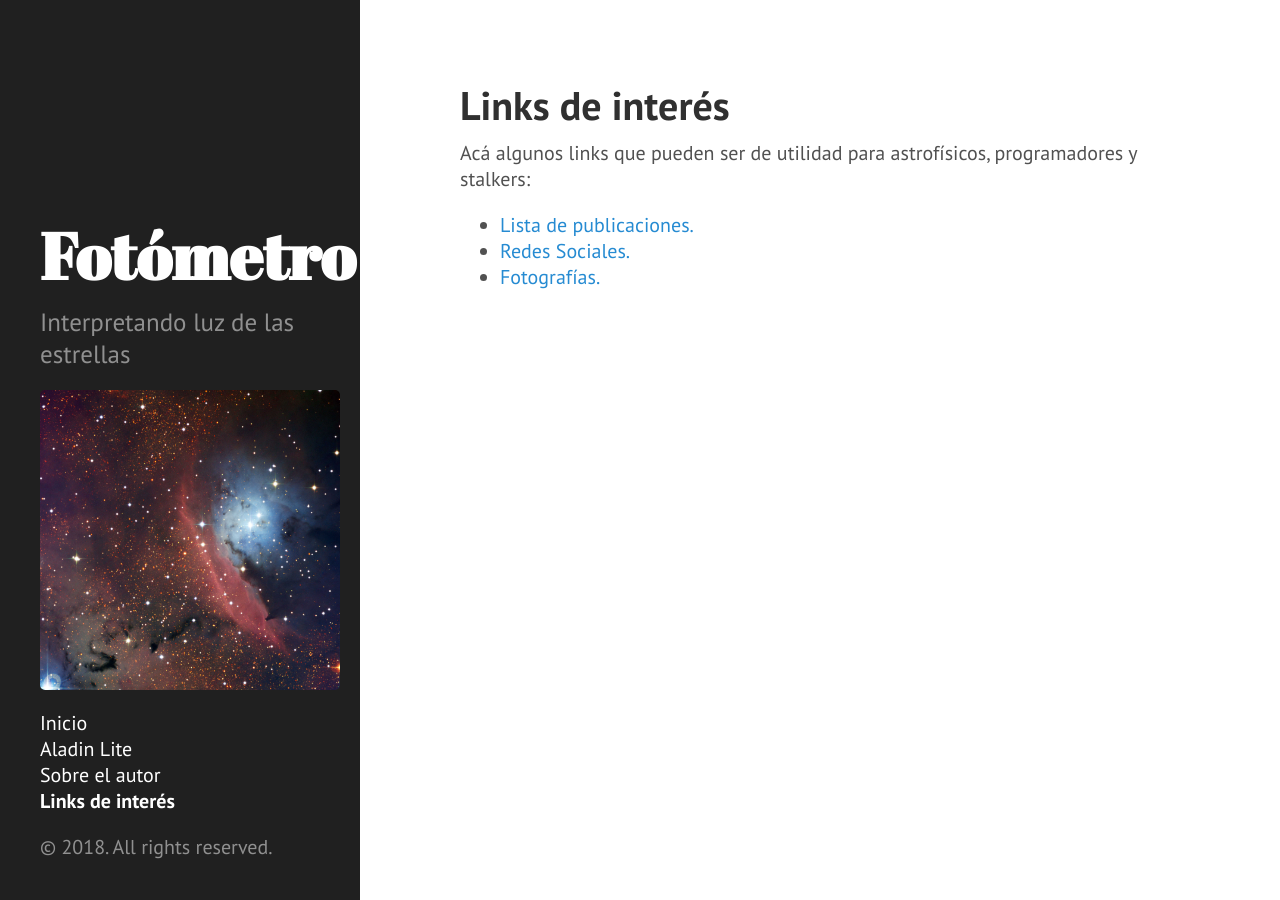
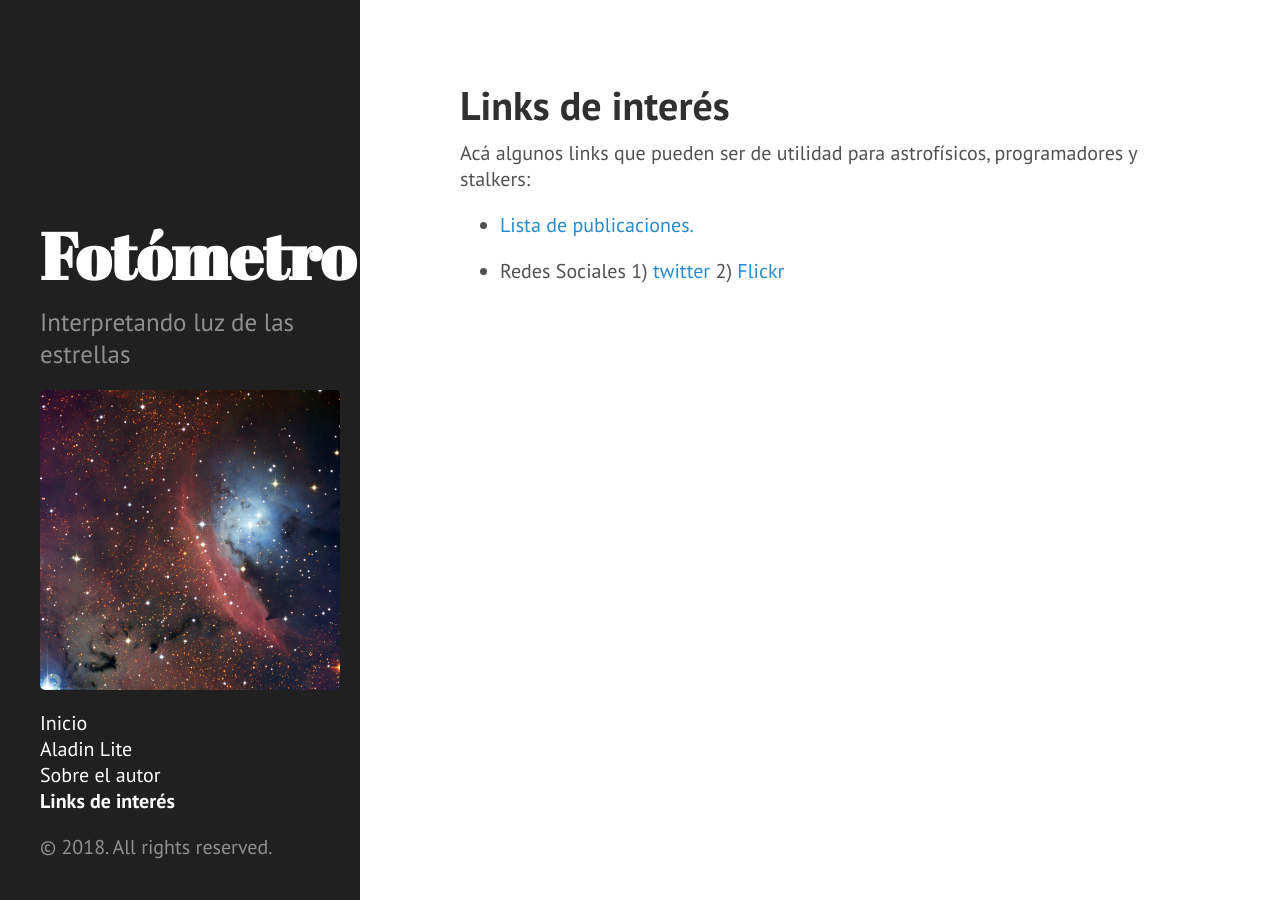
Before and after one commit to nicomedinap/nicomedinap.github.io, a Jekyll site: the page built from links.md, in a window 1280 px wide. Built offline with Jekyll 4.4.1, drawn with Linux system fonts in a browser that asks for light colours.

Commit message:
Update links.md

```diff
--- a/links.md
+++ b/links.md
@@ -5,6 +5,8 @@ title: Links de interés
 
 Acá algunos links que pueden ser de utilidad para astrofísicos, programadores y stalkers:
 
-* [Lista de publicaciones.](https://arxiv.org/){:target="_blank"}
-* [Redes Sociales.](https://twitter.com/nicomedinap){:target="_blank"}
-* [Fotografías.](http://www.flickr.com/photos/73337761@N06/){:target="_blank"}
+* [Lista de publicaciones.](http://adsabs.harvard.edu/cgi-bin/nph-abs_connect?db_key=AST&db_key=PRE&qform=AST&arxiv_sel=astro-ph&arxiv_sel=cond-mat&arxiv_sel=cs&arxiv_sel=gr-qc&arxiv_sel=hep-ex&arxiv_sel=hep-lat&arxiv_sel=hep-ph&arxiv_sel=hep-th&arxiv_sel=math&arxiv_sel=math-ph&arxiv_sel=nlin&arxiv_sel=nucl-ex&arxiv_sel=nucl-th&arxiv_sel=physics&arxiv_sel=quant-ph&arxiv_sel=q-bio&sim_query=YES&ned_query=YES&adsobj_query=YES&aut_logic=OR&obj_logic=OR&author=medina%2C+n.&object=&start_mon=&start_year=&end_mon=&end_year=&ttl_logic=OR&title=&txt_logic=OR&text=&nr_to_return=200&start_nr=1&jou_pick=ALL&ref_stems=&data_and=ALL&group_and=ALL&start_entry_day=&start_entry_mon=&start_entry_year=&end_entry_day=&end_entry_mon=&end_entry_year=&min_score=&sort=SCORE&data_type=SHORT&aut_syn=YES&ttl_syn=YES&txt_syn=YES&aut_wt=1.0&obj_wt=1.0&ttl_wt=0.3&txt_wt=3.0&aut_wgt=YES&obj_wgt=YES&ttl_wgt=YES&txt_wgt=YES&ttl_sco=YES&txt_sco=YES&version=1){:target="_blank"}
+
+* Redes Sociales
+    1) [twitter](https://twitter.com/nicomedinap){:target="_blank"}
+    2) [Flickr](http://www.flickr.com/photos/73337761@N06/){:target="_blank"}
```
